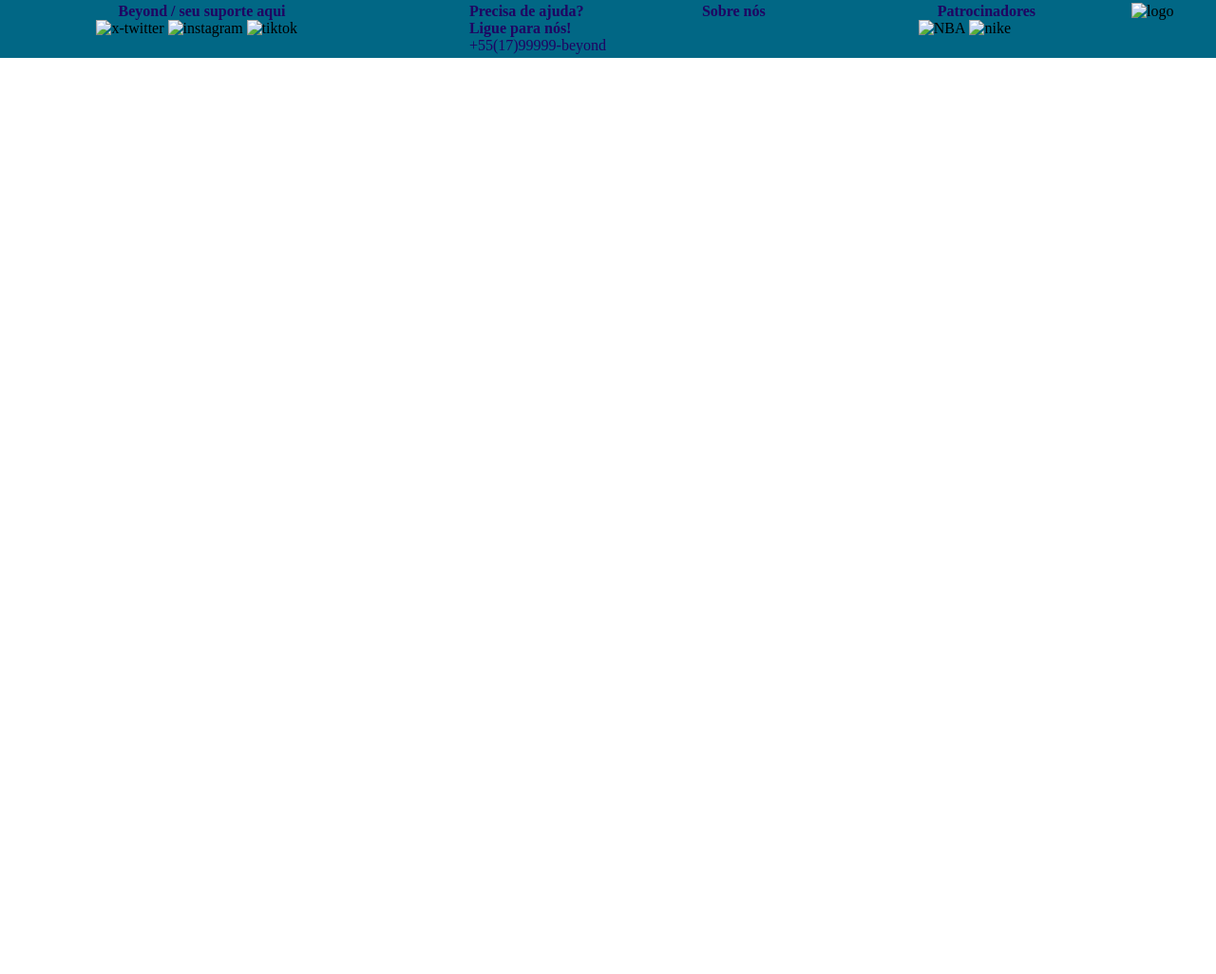
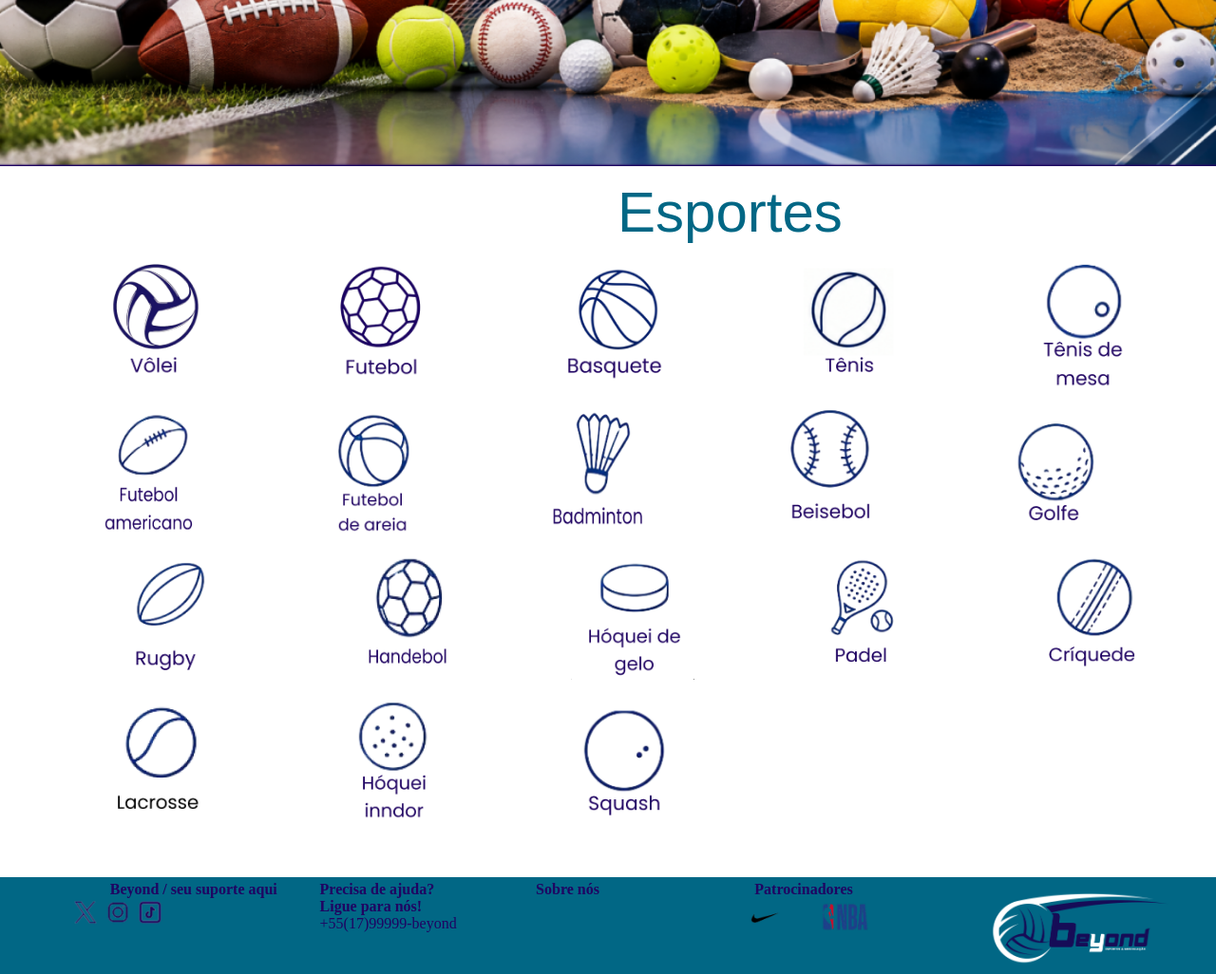
Before and after one commit to anacanteiro-droid/beyound, a plain HTML site: page esportes.html in a window 1280 px wide. Shown: the part 317-1343 px from the top of the page at 95% size. Before the commit the page ends 800 px from the top, so only its background shows below. Drawn offline with nearby package versions, Linux system fonts and the light colour scheme.

Commit message:
Add files via upload

```diff
--- a/esportes.html
+++ b/esportes.html
@@ -12,7 +12,7 @@
      <header>
         <section class="cabeçario">
 <nav class="menu_fixo">
-    <img src="logo fundo azul marinho.png" alt="logo" width="100" height="">
+    <img src="imagens2/logo fundo azul marinho.png" alt="logo" width="100" height="">
             <ol>
 <li><a href="esportes.html" target="_blank">Esporte</a></li>
 <li><a href="academia.html" target="_blank">Academia</a></li>
@@ -45,57 +45,57 @@ search
 <section>
 
 
-<img src="fundo esportes.png" alt="volei" width="100%" height="auto">
+<img src="imagens2/fundo esportes.png" alt="volei" width="100%" height="auto">
 <p class=" esportes">Esportes</p>
 
 
 <a href="volei.html">
-  <img class="icones" src="volei.png" alt="futebol">
+  <img class="icones" src="imagens2/volei.png" alt="futebol">
 </a>
 
 
 <a href="futebol.html">
-  <img class="icones" src="futebol.png" alt="futebol">
+  <img class="icones" src="imagens2/futebol.png" alt="futebol">
 </a>
 
 
 <a href="basquete.html">
-  <img class="icones" src="basquete.png" alt="basquete">
+  <img class="icones" src="imagens2/basquete.png" alt="basquete">
 </a>
 
 
 <a href="tenis.html">
-  <img class="icones" src="tênis.png" alt="tenis">
+  <img class="icones" src="imagens2/tênis.png" alt="tenis">
 </a>
 
 
-<img class="icone" src="tenis de mesa.png" alt="Vestimento" >
+<img class="icone" src="imagens2/tenis de mesa.png" alt="Vestimento" >
 
-<img class="icone" src="futebol americano.png" alt="Bolas"  width="115px" height="100px">
+<img class="icone" src="imagens2/futebol americano.png" alt="Bolas"  width="115px" height="100px">
 
-<img class="icone" src="futebol de areia.png" alt="">
+<img class="icone" src="imagens2/futebol de areia.png" alt="">
 
-<img class="icone" src="badminton.png" alt="Bolas"  width="115px" height="100px">
+<img class="icone" src="imagens2/badminton.png" alt="Bolas"  width="115px" height="100px">
 
-<img id="icone" src="beisebol.png" alt="">
+<img id="icone" src="imagens2/beisebol.png" alt="">
 
-<img id="icone" src="golfe.png" alt="">
+<img id="icone" src="imagens2/golfe.png" alt="">
 
-<img id="icones" src="rugby.png" alt="Vestimento" >
+<img id="icones" src="imagens2/rugby.png" alt="Vestimento" >
 
-<img id="icones" src="handebol.png" alt="Bolas"  width="115px" height="100px">
+<img id="icones" src="imagens2/handebol.png" alt="Bolas"  width="115px" height="100px">
 
-<img class="icone" src="hoquei de gelo.png" alt="">
+<img class="icone" src="imagens2/hoquei de gelo.png" alt="">
 
-<img class="icone" src="padel.png" alt="">
+<img class="icone" src="imagens2/padel.png" alt="">
 
-<img class="icone" src="criquede.png" alt="">
+<img class="icone" src="imagens2/criquede.png" alt="">
 
-<img class="icone" src="lacrosse.png" alt="">
+<img class="icone" src="imagens2/lacrosse.png" alt="">
 
-<img class="icone" src="hoquei inndor.png" alt="">
+<img class="icone" src="imagens2/hoquei inndor.png" alt="">
 
-<img class="icone" src="squash.png" alt="">
+<img class="icone" src="imagens2/squash.png" alt="">
 
 </section>
  <section class="RODAPE">
@@ -104,9 +104,9 @@ search
         </section>
 
         <section class="ICONES_RODAPE"><br>
-            <img src="x.png" alt="x-twitter" width="30px" height="30px">
-            <img src="instagram.png" alt="instagram" width="30px" height="30px">
-            <img src="tiktok.png" alt="tiktok" width="30px" height="30px">
+            <img src="imagens2/x.png" alt="x-twitter" width="30px" height="30px">
+            <img src="imagens2/instagram.png" alt="instagram" width="30px" height="30px">
+            <img src="imagens2/tiktok.png" alt="tiktok" width="30px" height="30px">
         </section>
 
         <section class="rodape">
@@ -120,12 +120,12 @@ search
 
         <section class="rodape">
             <p class="texto_rodape"><strong>Patrocinadores</strong></p>
-            <img id="patro" src="logo nike.png" alt="NBA"  height="40px">
-            <img src="logo nba.png" alt="nike" height="40px">
+            <img id="patro" src="imagens2/logo nike.png" alt="NBA"  height="40px">
+            <img src="imagens2/logo nba.png" alt="nike" height="40px">
         </section>
 
         <section class="rodape">
-            <img src="logo fundo azul pavao.png" alt="logo" height="90px">
+            <img src="imagens2/logo fundo azul pavao.png" alt="logo" height="90px">
         </section>
 
     </section>
```
Also changed, not shown: academia.html (+11 -11 lines), carrinhoacademia.html (+1 -1 lines), carrinhotenis.html (+1 -1 lines), carrinhovolei.html (+1 -1 lines), faleconosco.html (+1 -1 lines), tenis.html (+17 -17 lines), volei.html (+17 -17 lines), bolacompra.html (line endings or trailing spaces).
